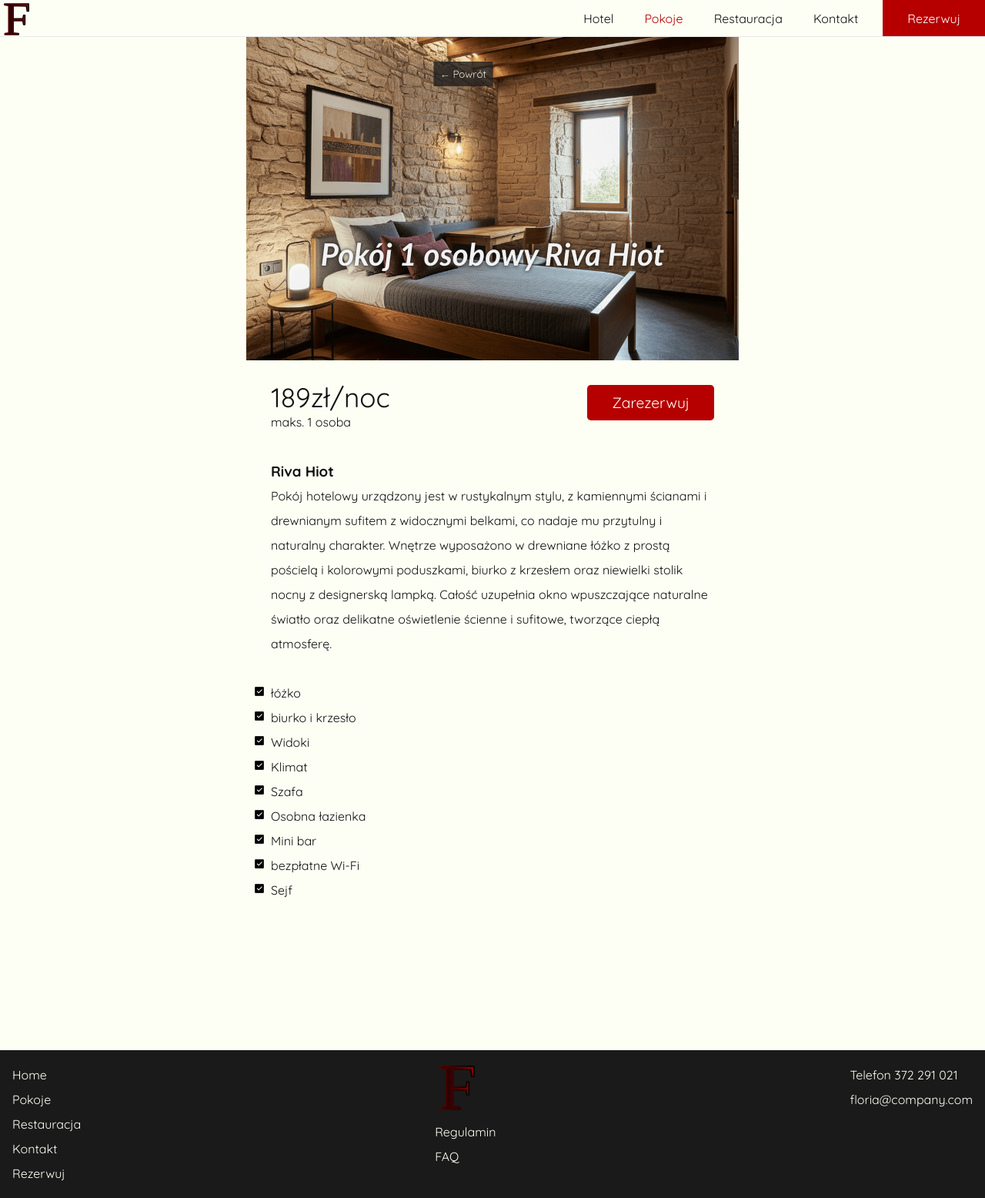
After one commit to Liras333/hotel-school-project, a PHP site: page /pages/pokoje/p-1-osoba1.php in a window 1280 px wide. The commit adds this page. Shown: the whole page at 77% size. Run offline with PHP 8.4, Linux system fonts and the light colour scheme.

Commit message:
add first rom description

```diff
--- a/pages/pokoje.php
+++ b/pages/pokoje.php
@@ -49,7 +49,7 @@
             <main>
                 <section>
                    <h2>Nasze oferty</h2>
-                   <a href="" class="pokoj p1">
+                   <a href="./pokoje/p-1-osoba1.php" class="pokoj p1">
                         <div>
                             <h3>Pokój 1 osobowy Riva Hiot</h3>
                             <p>189zł/noc</p>
--- /dev/null
+++ b/pages/pokoje/p-1-osoba1.php
@@ -0,0 +1,105 @@
+<?php
+
+?>
+
+<!DOCTYPE html>
+<html lang="pl">
+    <head>
+        <link rel="stylesheet" href="https://fonts.googleapis.com/css2?family=Material+Symbols+Outlined:opsz,wght,FILL,GRAD@20..48,100..700,0..1,-50..200&icon_names=keyboard_double_arrow_down" />
+        <meta charset="UTF-8">
+        <meta name="viewport" content="width=device-width, initial-scale=1.0">
+        <meta type="description" content="Popularny hotel o różnorodnych pokojach dla każdego" />
+        <link rel="stylesheet" href="../../styles/globalStyles.css">
+        <link rel="stylesheet" href="../../styles/pokoj.css">
+        <link rel="icon" href="../../source/logo.svg" />
+        <title>Hotel Floria</title>
+        <style>
+            #header-container {
+                background-image: url('../../source/pokoje/pokoj-1-osoba1.png')
+            }
+        </style>
+    </head>
+    <body>
+            <div id="header-container" >
+                <header id="header-in-scroll">
+                    <img src="../../source/logo.svg" alt="logo" />
+                    <nav>
+                        <ul>
+                            <li><a href="../../index.php">Hotel</a></li>
+                            <li class="active"><a href="../pokoje.php">Pokoje</a></li>
+                            <li><a href="../restauracja.php">Restauracja</a></li>
+                            <li><a href="../kontakt.php">Kontakt</a></li>
+                            <li><a href="../rezerwacja.php">Rezerwuj</a></li>
+                        </ul>
+                    </nav>
+                    </header>
+                    <a href="../pokoje.php"><button class="back">&larr; Powrót</button></a>
+                    <h1>
+                       Pokój 1 osobowy Riva Hiot
+                    </h1>
+            </div>
+
+            <main>
+                <section class="sekcja sekcja1">
+                        <div class="informacje1">
+                            <div>
+                                <p class="cena">189zł/noc</p>
+                                <p class="osoby">maks. 1 osoba</p>
+                            </div>
+                            <div>
+                                <a href="../rezerwacja.php"><button>Zarezerwuj</button></a>
+                            </div>
+                        </div>
+                        <div class="informacje3">
+                            <h3>Riva Hiot</h3>
+                            <p>Pokój hotelowy urządzony jest w rustykalnym stylu, z kamiennymi ścianami i drewnianym sufitem z widocznymi belkami, co nadaje mu przytulny i naturalny charakter. Wnętrze wyposażono w drewniane łóżko z prostą pościelą i kolorowymi poduszkami, biurko z krzesłem oraz niewielki stolik nocny z designerską lampką. Całość uzupełnia okno wpuszczające naturalne światło oraz delikatne oświetlenie ścienne i sufitowe, tworzące ciepłą atmosferę.</p>
+                        </div>
+                        <div class="informacje3">
+                            <ul>
+                                <li>
+
+                                    łóżko</li>
+                                <li>biurko i krzesło</li>
+                                <li>Widoki</li>
+                                <li>Klimat</li>
+                                <li>Szafa</li>
+                                <li>Osobna łazienka</li>
+                                <li>Mini bar</li>
+                                <li>bezpłatne Wi-Fi</li>
+                                <li>Sejf</li>
+                            </ul>
+                        </div>
+                </section>
+
+            </main>
+            <footer>
+                <div>
+                 <ul>
+                    <li><a href="../../index.php">Home</a></li>
+                    <li><a href="../pokoje.php">Pokoje</a></li>
+                    <li><a href="../rezerwacja.php">Restauracja</a></li>
+                    <li><a href="../kontakt.php">Kontakt</a></li>
+                    <li><a href="../rezerwacja.php">Rezerwuj</a></li>
+                </ul>
+                </div>
+
+                <div>
+                    <ul>
+
+                        <li><img src="../../source/logo.svg" alt="logo"></li>
+                        <li><a href="./regulamin.html">Regulamin</a></li>
+                        <li><a href="./faq.html">FAQ</a></li>
+                    </ul>
+                </div>
+                <div>
+
+                    <ul>
+                        <li>Telefon 372 291 021</li>
+                        <li>floria@company.com</li>
+                    </ul>
+                </div>
+                </footer>
+    </body>
+
+    <script src="../../scripts/handleSlider.js"></script>
+</html>
--- a/scripts/handleSlider.js
+++ b/scripts/handleSlider.js
@@ -19,7 +19,6 @@ const interval = setInterval(()=>{
 
 // eventy przycisków slidera
 prev.addEventListener('click', () => {
-    window.clearInterval(interval);
     index--;
 
     if (index === -1) index = 2;
@@ -31,7 +30,6 @@ prev.addEventListener('click', () => {
 })
 
 next.addEventListener('click', () => {
-    window.clearInterval(interval);
 
     index++;
     if (index === 3) index = 0;
--- a/styles/globalStyles.css
+++ b/styles/globalStyles.css
@@ -12,6 +12,10 @@
 body {
     background-color: var(--bgColorWhite);
     scroll-behavior: smooth;
+    display: flex;
+    flex-direction: column;
+    min-height: 100dvh;
+
 }
 
 
@@ -177,10 +181,9 @@ main {
 }
 
 
-
-
 footer {
     width:100%;
+    margin-top:auto;
     background-color: rgb(26, 26, 26);
     display: flex;
     flex-wrap:wrap;
--- /dev/null
+++ b/styles/pokoj.css
@@ -0,0 +1,75 @@
+@import url('./rootVariables.css');
+
+
+div#header-container {
+    height:500px;
+    background-repeat: no-repeat;
+    background-size:50%;
+    position:relative
+}
+
+.sekcja{
+    width:40rem;
+    line-height: 2rem;
+    margin:0 auto;
+    padding: 2rem;
+    transform: translateY(-80px);
+    background-color: var(--bgColorWhite);
+
+    > div {
+    padding-bottom: 2rem;
+
+    }
+}
+
+.informacje1{
+    display: flex;
+    justify-content: space-between;
+
+
+     button {
+        padding: .7rem 2rem;
+        font-size: 1.2rem;
+        background-color: rgb(182, 0, 0);
+        color: var(--bgColorWhite);
+        border: none;
+        border-radius: .3rem;
+        cursor: pointer;
+
+        &:hover {
+            background-color: rgb(151, 0, 0);
+
+        }
+    }
+}
+
+.informacje3  {
+
+    ul {
+        list-style-image: url('../source/check-icon.png');
+    }
+}
+
+
+
+.cena {
+    font-size:2.2rem;
+}
+
+.back{
+    color: var(--bgColorWhite);
+    background-color: #201f1f;
+    padding:.5rem;
+    border:none;
+    cursor: pointer;
+    opacity: .8;
+    position:absolute;
+    top:5rem;
+    left:50%;
+    transform: translateX(-100%);
+    transition: opacity .3s;
+
+    &:hover{
+        opacity: 1
+    }
+}
```
Also changed, not shown: styles/pokoje.css (+11 -10 lines), source/check-icon.png (added), source/check-icon.svg (added).
